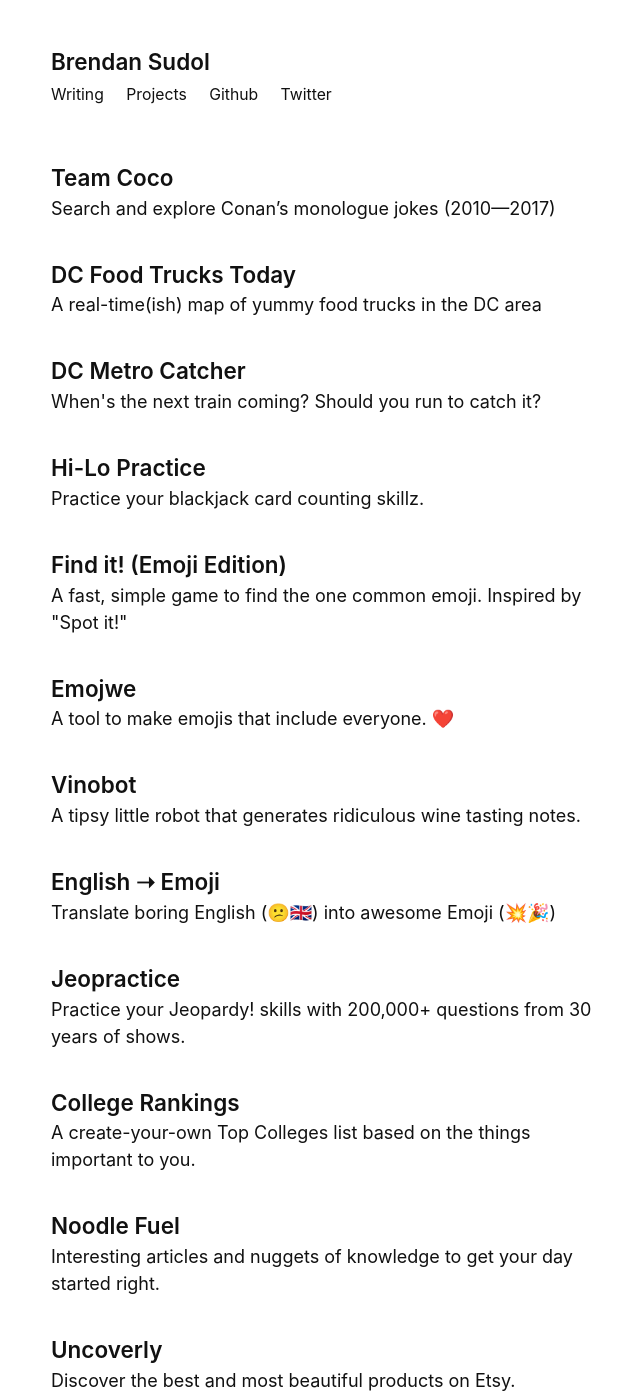
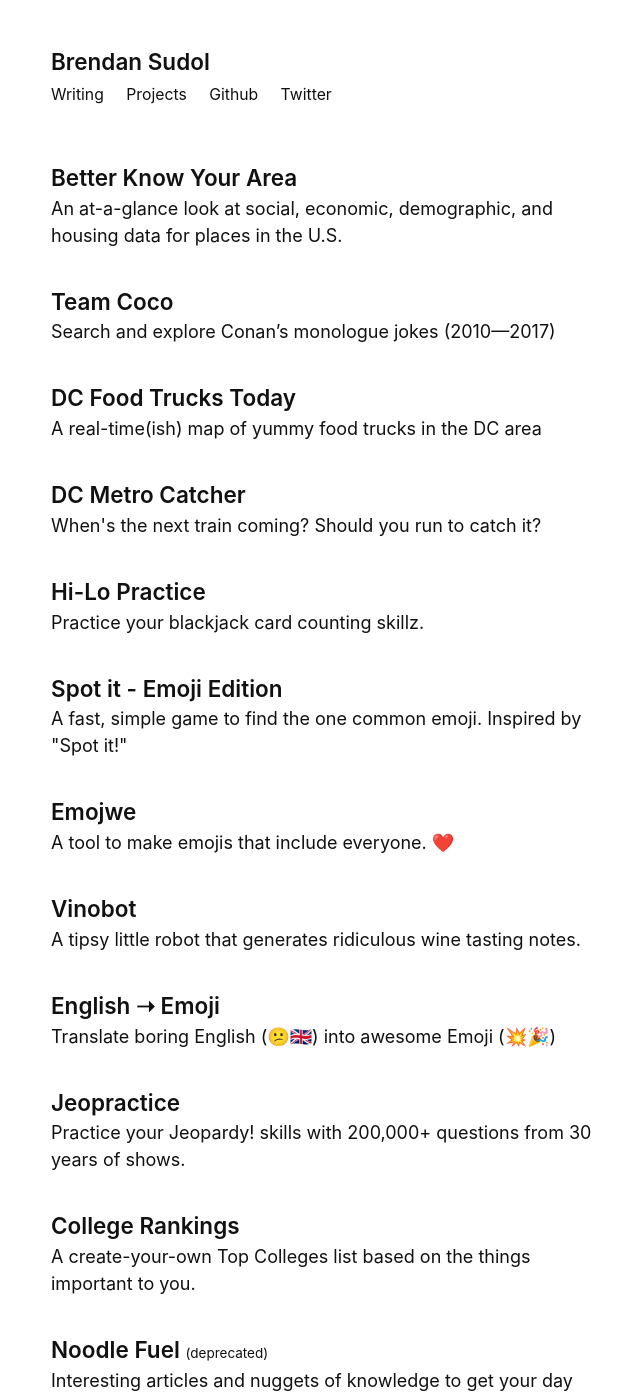
Before and after one commit to brendansudol/brendansudol.github.io, a Jekyll site: the page built from _pages/projects.md, in a window 1280 px wide and 1400 px high. Shown: the whole window, without its empty margins (244-884 px from the left). Built offline with Jekyll 4.4.1, drawn with Linux system fonts in a browser that asks for light colours; some of the changed text lies outside the part shown.

Commit message:
add project

```diff
--- a/_config.yml
+++ b/_config.yml
@@ -36,6 +36,11 @@ exclude:
   - webpack.config.js
 
 projects:
+- title: Better Know Your Area
+  url: http://betterknowyourarea.com
+  summary: >
+    An at-a-glance look at social, economic, demographic, and housing data for
+    places in the U.S.
 - title: Team Coco
   url: https://brendansudol.github.io/conan-jokes/
   summary: Search and explore Conan’s monologue jokes (2010—2017)
@@ -48,35 +53,34 @@ projects:
 - title: Hi-Lo Practice
   url: https://brendansudol.github.io/card-counting-game/
   summary: Practice your blackjack card counting skillz.
-- title: Find it! (Emoji Edition)
+- title: Spot it - Emoji Edition
   url: http://brendansudol.github.io/find-emoji/
   summary: >
     A fast, simple game to find the one common emoji. Inspired by "Spot it!"
 - title: Emojwe
   url: http://emoj-we.com
-  summary: >
-    A tool to make emojis that include everyone. ❤️️
+  summary: A tool to make emojis that include everyone. ❤️️
 - title: Vinobot
   url: http://www.vinobot.co
-  summary: >
-    A tipsy little robot that generates ridiculous wine tasting
-    notes.
+  summary: A tipsy little robot that generates ridiculous wine tasting notes.
 - title: English ➝ Emoji
   url: http://emojist.com/?q=boom
-  summary: >
-    Translate boring English (😕🇬🇧) into awesome Emoji (💥🎉)
+  summary: Translate boring English (😕🇬🇧) into awesome Emoji (💥🎉)
 - title: Jeopractice
   url: http://www.jeopractice.com
   summary: >
-    Practice your Jeopardy! skills with 200,000+ questions
-    from 30 years of shows.
+    Practice your Jeopardy! skills with 200,000+ questions from 30 years of
+    shows.
 - title: College Rankings
   url: http://brendansudol.github.io/college-scorecard-rankings/?c150_4_pooled=1&md_earn_wne_p10=2&pctpell=1
-  summary: A create-your-own Top Colleges list based on the things important to you.
+  summary: >
+    A create-your-own Top Colleges list based on the things important to you.
 - title: Noodle Fuel
   url: http://www.noodlefuel.com
   img: noodlefuel.png
-  summary: Interesting articles and nuggets of knowledge to get your day started right.
+  deprecated: true
+  summary: >
+    Interesting articles and nuggets of knowledge to get your day started right.
 - title: Uncoverly
   url: http://www.uncoverly.com
   img: uncoverly.png
@@ -88,6 +92,7 @@ projects:
 - title: Pongsy
   url: http://etsy-pongsy.herokuapp.com
   img: pongsy.png
+  deprecated: true
   summary: >
     A simple score tracker that uses the Elo Rating System to rank
     players. Designed for easy entry on an iPad after intense ping
@@ -95,6 +100,7 @@ projects:
 - title: The NitPickster
   url: http://www.thenitpickster.com
   img: nitpickster.png
+  deprecated: true
   summary: >
     "Protecting the English language, one tweet at a time: a twitter
     bot that searches for and corrects those who make small spelling
--- a/_pages/projects.md
+++ b/_pages/projects.md
@@ -6,7 +6,10 @@ permalink: /projects/
 
 {% for project in site.projects %}
   <div class='mb3'>
-    <a class='h3 bold black' target='_blank' href='{{ project.url }}'>{{ project.title }}</a>
+    <a class='h3 bold black' target='_blank' href='{{ project.url }}'>
+      {{ project.title }}
+      {% if project.deprecated %}<span class='h6 regular'>(deprecated)</span>{% endif %}
+    </a>
     <p>{{ project.summary }}</p>
   </div>
 {% endfor %}
```
